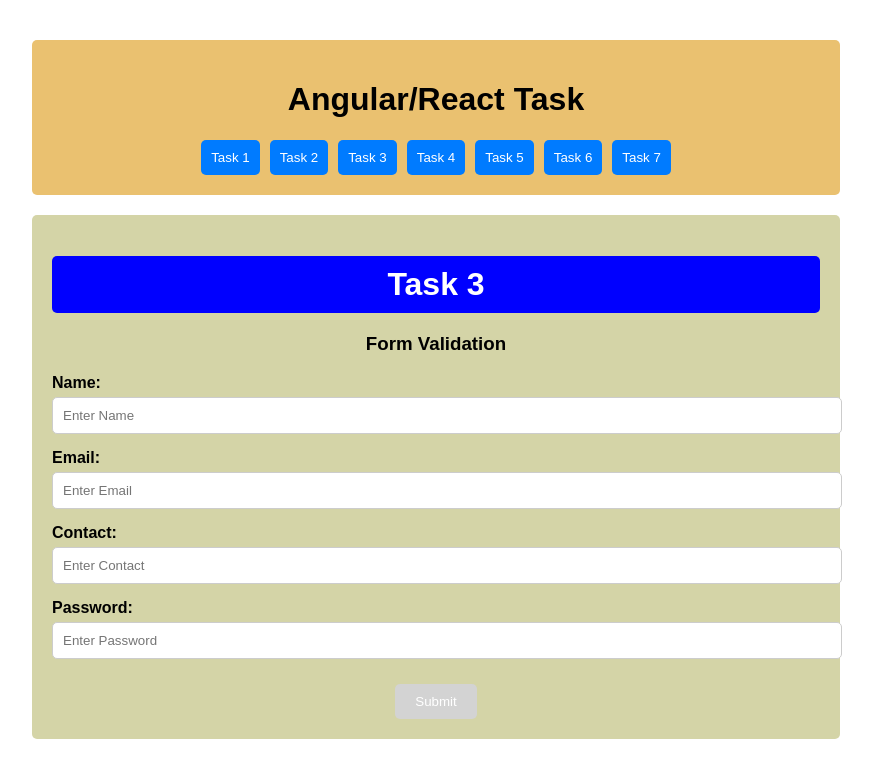
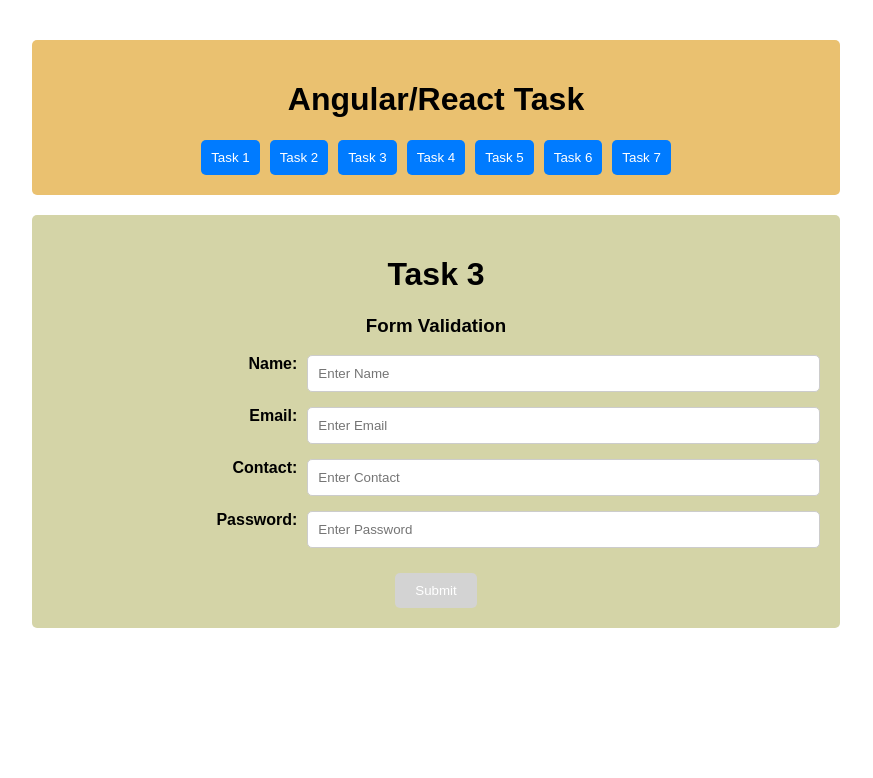
Before and after one commit to gaebar/my-react-dashboard, a React (Create React App) app: page /task3 in a window 1280 px wide. Shown: the top 778 px of the page, without its empty margins (204-1077 px from the left). Built offline with nearby package versions, Linux system fonts and the light colour scheme.

Commit message:
Update form and todo list component styles

```diff
--- a/src/components/FormValidation/FormValidation.css
+++ b/src/components/FormValidation/FormValidation.css
@@ -9,30 +9,36 @@
     margin-right: auto;
   }
 
-  .form-container h1 {
+  .form-title {
     background-color: #0000FF;
     color: white;
     padding: 10px;
     border-radius: 5px;
     margin-bottom: 20px;
+    text-align: center;
+    font-size: 24px;
   }
 
   .form-group {
+    display: flex;
+    justify-content: center;
     margin-bottom: 15px;
     text-align: left;
   }
 
   .form-group label {
-    display: block;
+    flex: 1;
+    margin-right: 10px;
     font-weight: bold;
-    margin-bottom: 5px;
+    text-align: right;
   }
 
   .form-group input {
-    width: 100%;
+    flex: 2;
     padding: 10px;
     border: 1px solid #ccc;
     border-radius: 5px;
+    width: 300px;
   }
 
   button[type="submit"] {
@@ -53,3 +59,8 @@
   button[type="submit"]:not(:disabled):hover {
     background-color: #0056b3;
   }
+
+  .form-values {
+    text-align: left;
+    margin-top: 20px;
+  }
--- a/src/components/FormValidation/FormValidation.tsx
+++ b/src/components/FormValidation/FormValidation.tsx
@@ -2,34 +2,33 @@ import React, { useState, useEffect } from 'react';
 import './FormValidation.css';
 
 const FormValidation: React.FC = () => {
-  // State variables to store form input values
+  // State definitions to manage the input values of the form
   const [name, setName] = useState<string>('');
   const [email, setEmail] = useState<string>('');
   const [contact, setContact] = useState<string>('');
   const [password, setPassword] = useState<string>('');
-  const [isFormValid, setIsFormValid] = useState<boolean>(false); // State to track form validity
-  const [submitted, setSubmitted] = useState<boolean>(false); // State to track form submission
+  const [isFormValid, setIsFormValid] = useState<boolean>(false);
+  const [submitted, setSubmitted] = useState<boolean>(false);
 
-  // useEffect to validate the form whenever any input changes
+  // Effect to validate the form whenever any of the inputs change
   useEffect(() => {
     validateForm();
   }, [name, email, contact, password]);
 
-  // Function to validate the form inputs
+  // Function to validate the form
   const validateForm = () => {
     const isNameValid = name.trim() !== '';
     const isEmailValid = email.includes('@');
     const isContactValid = /^\d{10}$/.test(contact);
     const isPasswordValid = password.length >= 8;
 
-    // Set the form validity based on individual input validations
     setIsFormValid(isNameValid && isEmailValid && isContactValid && isPasswordValid);
   };
 
   // Function to handle form submission
   const handleSubmit = (e: React.FormEvent) => {
-    e.preventDefault(); // Prevent the default form submission behavior
-    setSubmitted(true); // Set the form as submitted
+    e.preventDefault();
+    setSubmitted(true);
   };
 
   return (
--- a/src/components/TodoList/TodoList.css
+++ b/src/components/TodoList/TodoList.css
@@ -16,7 +16,7 @@
     border-radius: 5px;
     margin-bottom: 20px;
     text-align: center;
-    font-size: 24px; /* Ensure the font size is the same */
+    font-size: 24px;
   }
 
   .input-container {
@@ -55,9 +55,9 @@
   }
 
   .items-container ul {
-    list-style-type: disc; /* Ensure bullets are shown */
+    list-style-type: disc;
     padding-left: 20px;
-    margin: 0; /* Remove default margin */
+    margin: 0;
   }
 
   .items-container li {
@@ -69,7 +69,7 @@
     border: 1px solid #ddd;
     border-radius: 5px;
     margin-bottom: 10px;
-    list-style-type: disc; /* Ensure each item has a bullet */
+    list-style-type: disc;
   }
 
   .items-container button {
```
